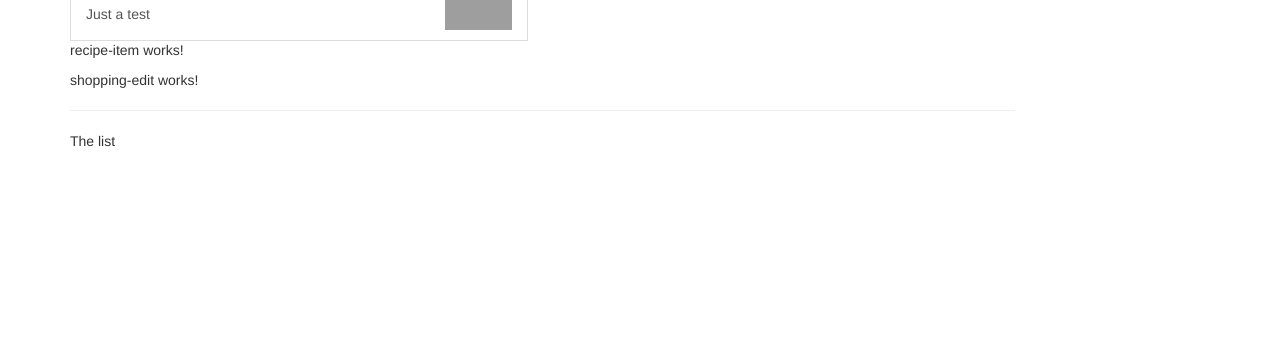
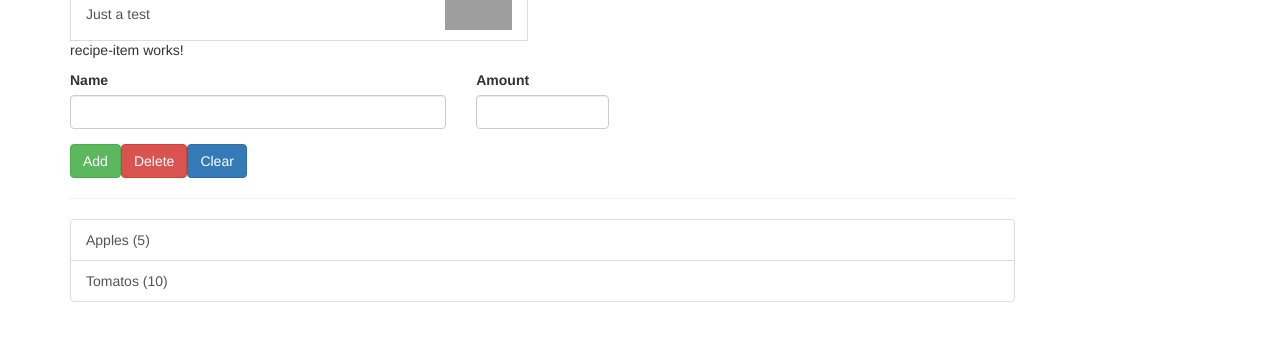
Before and after one commit to AndreyUA/angular-project, an Angular app: page / in a window 1280 px wide. Shown: the part 249-590 px from the top of the page. Built offline with nearby package versions, Linux system fonts and the light colour scheme; grey boxes are pictures that could not be loaded.

Commit message:
finished structure of app

```diff
--- /dev/null
+++ b/src/app/shared/ingredient.module.ts
@@ -0,0 +1,6 @@
+export class Ingredient {
+  constructor(public name: string, public amount: number) {
+    this.name = name;
+    this.amount = amount;
+  }
+}
--- a/src/app/shopping-list/shopping-edit/shopping-edit.component.html
+++ b/src/app/shopping-list/shopping-edit/shopping-edit.component.html
@@ -1 +1,23 @@
-<p>shopping-edit works!</p>
+<div class="row">
+  <div class="col-xs-12">
+    <form>
+      <div class="row">
+        <div class="col-sm-5 form-group">
+          <label for="name">Name</label>
+          <input type="text" id="name" class="form-control" />
+        </div>
+        <div class="col-sm-2 form-group">
+          <label for="amount">Amount</label>
+          <input type="number" id="amount" class="form-control" />
+        </div>
+      </div>
+      <div class="row">
+        <div class="col-xs-12">
+          <button class="btn btn-success" type="submit">Add</button>
+          <button class="btn btn-danger" type="button">Delete</button>
+          <button class="btn btn-primary" type="button">Clear</button>
+        </div>
+      </div>
+    </form>
+  </div>
+</div>
--- a/src/app/shopping-list/shopping-list.component.html
+++ b/src/app/shopping-list/shopping-list.component.html
@@ -2,6 +2,15 @@
   <div class="col-xs-10">
     <app-shopping-edit></app-shopping-edit>
     <hr />
-    <p>The list</p>
+    <ul class="list-group">
+      <a
+        *ngFor="let ingredient of ingredients"
+        href="#"
+        class="list-group-item"
+        style="cursor: pointer"
+      >
+        {{ ingredient.name }} ({{ ingredient.amount }})
+      </a>
+    </ul>
   </div>
 </div>
--- a/src/app/shopping-list/shopping-list.component.ts
+++ b/src/app/shopping-list/shopping-list.component.ts
@@ -1,15 +1,19 @@
 import { Component, OnInit } from '@angular/core';
+
+import { Ingredient } from '../shared/ingredient.module';
 
 @Component({
   selector: 'app-shopping-list',
   templateUrl: './shopping-list.component.html',
-  styleUrls: ['./shopping-list.component.css']
+  styleUrls: ['./shopping-list.component.css'],
 })
 export class ShoppingListComponent implements OnInit {
+  ingredients: Array<Ingredient> = [
+    new Ingredient('Apples', 5),
+    new Ingredient('Tomatos', 10),
+  ];
 
-  constructor() { }
+  constructor() {}
 
-  ngOnInit(): void {
-  }
-
+  ngOnInit(): void {}
 }
```
